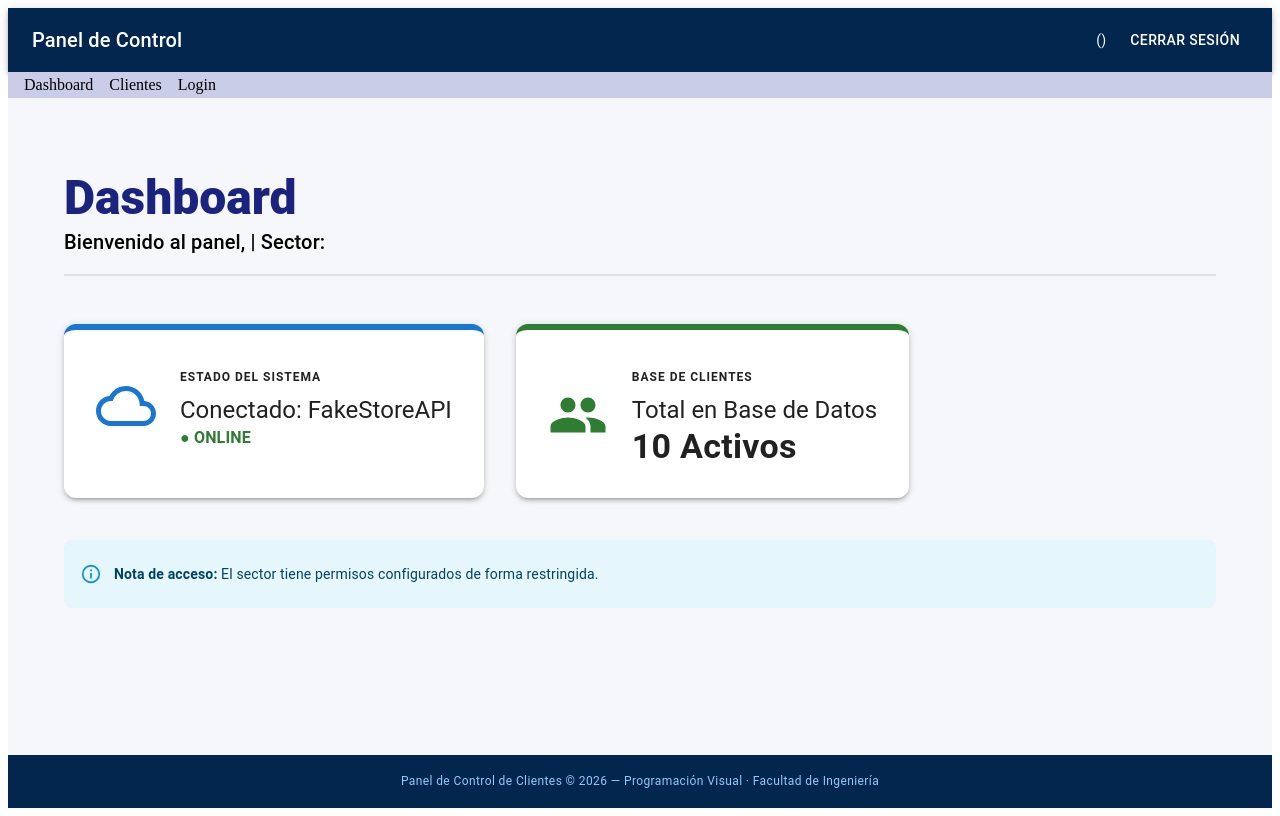
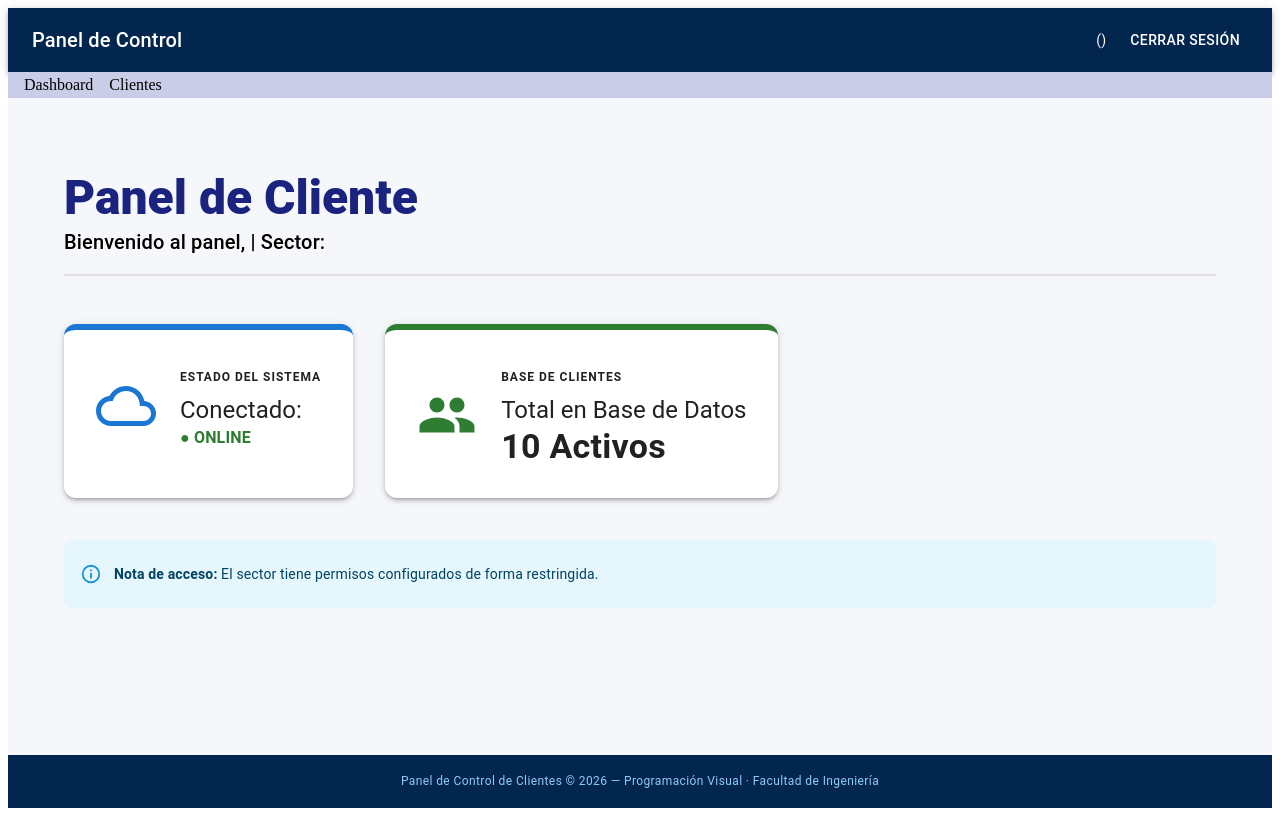
Before and after one commit to davidjuharez/pv_tp_integrador_grupo6, a React (Vite) app in the folder pv_tp_integrador_grupo6/: page / in a window 1280 px wide. Built offline with nearby package versions, Linux system fonts and the light colour scheme; sample sign-in values are in the browser's storage.

Commit message:
Actualizo el README.md donde se describe hasta donde hemos avanzado también se hacen mínimos cambios en Dasboard, Login y se quita el login de la ruta del NavBar.

```diff
--- a/pv_tp_integrador_grupo6/src/components/layout/Navbar.jsx
+++ b/pv_tp_integrador_grupo6/src/components/layout/Navbar.jsx
@@ -6,7 +6,7 @@ const Nav = () => {
     <Box component="nav" sx={{ bgcolor: '#cacde7', display: 'flex', flexDirection: 'row', px: 2, py: 0.5, gap: 2 }}>
       <Link to="/" style={{ color: 'black', textDecoration: 'none' }}>Dashboard</Link>
       <Link to="/clientes" style={{ color: 'black', textDecoration: 'none' }}>Clientes</Link>
-      <Link to="/login" style={{ color: 'black', textDecoration: 'none' }}>Login</Link>
+      {/*<Link to="/login" style={{ color: 'black', textDecoration: 'none' }}>Login</Link>*/}
     </Box>
   );
 };
--- a/pv_tp_integrador_grupo6/src/views/Dashboard.jsx
+++ b/pv_tp_integrador_grupo6/src/views/Dashboard.jsx
@@ -8,17 +8,17 @@ const Dashboard = () => {
 
   return (
     <Container maxWidth="lg" sx={{ mt: 5, mb: 5 }}>
-      {/* 1. Header con mejor estilo */}
+
       <Box sx={{ mb: 6, textAlign: 'left', borderBottom: '2px solid #e0e0e0', pb: 2 }}>
         <Typography variant="h3" sx={{ fontWeight: 800, color: '#1a237e' }}>
-          Dashboard
+          Panel de Cliente
         </Typography>
         <Typography variant="h6" color="text.secondary">
           Bienvenido al panel, <strong>{admin?.nombre}</strong> | Sector: {admin?.sector}
         </Typography>
       </Box>
 
-      {/* 2. Tarjetas con mejor separación y elevación */}
+      {/* 2. Tarjetas con separación y elevación */}
       <Grid container spacing={4}>
         <Grid item xs={12} md={6}>
           <Card elevation={3} sx={{ borderRadius: 3, borderTop: '6px solid #1976d2', height: '100%' }}>
@@ -26,7 +26,7 @@ const Dashboard = () => {
               <CloudQueueIcon sx={{ fontSize: 60, color: '#1976d2' }} />
               <Box>
                 <Typography variant="overline" sx={{ fontWeight: 'bold' }}>Estado del Sistema</Typography>
-                <Typography variant="h5">Conectado: FakeStoreAPI</Typography>
+                <Typography variant="h5">Conectado: {admin?.nombre}</Typography>
                 <Typography variant="body1" sx={{ color: 'success.main', fontWeight: 'bold' }}>● ONLINE</Typography>
               </Box>
             </CardContent>
--- a/pv_tp_integrador_grupo6/src/views/Login.jsx
+++ b/pv_tp_integrador_grupo6/src/views/Login.jsx
@@ -23,7 +23,7 @@ const Login = () => {
     return (
         <Container maxWidth="xs" sx={{ mt: 8 }}>
             <Paper elevation={3} sx={{ p: 4 }}>
-                <Typography variant="h5" align="center" sx={{ mb: 3 }}>Acceso Administrador</Typography>
+                <Typography variant="h5" align="center" sx={{ mb: 3 }}>Acceso</Typography>
                 <form onSubmit={handleSubmit}>
                     <TextField fullWidth label="Nombre" name="nombre" onChange={handleChange} margin="normal" required />
                     <TextField fullWidth select label="Sector" name="sector" value={form.sector} onChange={handleChange} margin="normal" required>
```
Also changed, not shown: 1 other file (tests, documents, lock files or other folders).
